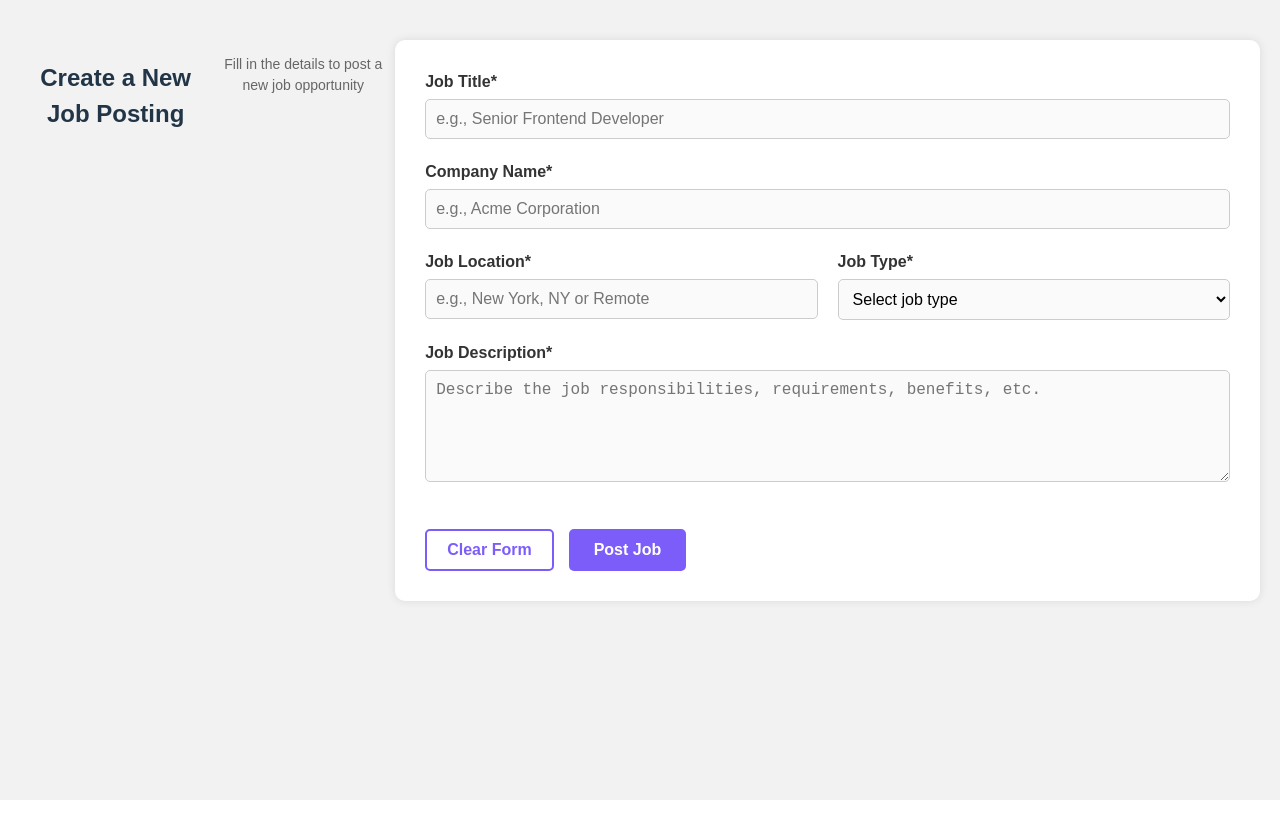
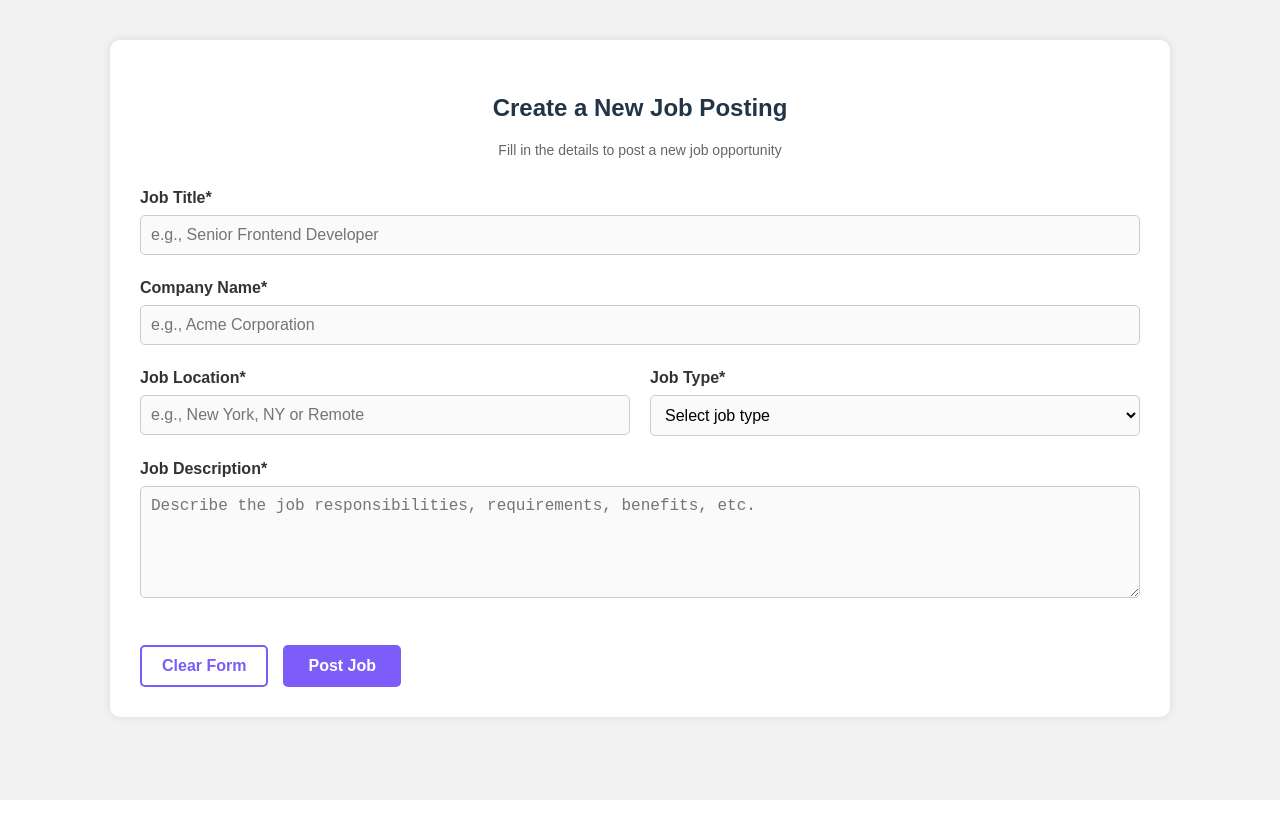
Before and after one commit to kaveenskn/InternQuest-web-Group2, a React (Vite) app: page / in a window 1280 px wide. Shown: the top 838 px of the page. After the commit the page ends 800 px from the top, so only its background shows below. Built offline with nearby package versions, Linux system fonts and the light colour scheme.

Commit message:
updated Job Post Form

```diff
--- a/src/components/JobPostForm.css
+++ b/src/components/JobPostForm.css
@@ -1,4 +1,4 @@
-/* Global page style */
+/* Reset and base styles */
 body, html, #root {
   height: 100%;
   width: 100%;
@@ -7,17 +7,17 @@ body, html, #root {
   background-color: #f2f2f2;
 }
 
-/* Main container to center the content */
+/* Container to center everything */
 .job-post-container {
-  min-height: 100%;
+  min-height: 100vh;
   display: flex;
   justify-content: center;
   align-items: flex-start;
   padding: 40px 20px;
-  overflow-y: auto;
+  box-sizing: border-box;
 }
 
-/* White box for form and header */
+/* Main white card */
 .job-post-form {
   background: white;
   padding: 30px;
@@ -27,12 +27,12 @@ body, html, #root {
   border-radius: 10px;
 }
 
-/* Header inside the box */
+/* Title and subtitle inside the box */
 .form-title {
   font-size: 24px;
   font-weight: bold;
+  text-align: center;
   margin-bottom: 5px;
-  text-align: center;
 }
 
 .form-subtitle {
@@ -42,7 +42,7 @@ body, html, #root {
   margin-bottom: 25px;
 }
 
-/* Input labels */
+/* Labels and inputs */
 .input-label {
   font-weight: 600;
   margin-bottom: 6px;
@@ -50,7 +50,6 @@ body, html, #root {
   color: #333;
 }
 
-/* Inputs and textarea */
 .input-field,
 .textarea-field {
   width: 100%;
@@ -68,7 +67,7 @@ body, html, #root {
   resize: vertical;
 }
 
-/* Horizontal form row */
+/* Horizontal row for two fields */
 .row {
   display: flex;
   gap: 20px;
@@ -77,9 +76,10 @@ body, html, #root {
 
 .half-width {
   flex: 1;
+  min-width: 240px;
 }
 
-/* Buttons row */
+/* Buttons */
 .button-row {
   display: flex;
   justify-content: flex-start;
@@ -87,7 +87,6 @@ body, html, #root {
   margin-top: 25px;
 }
 
-/* Button styles */
 .clear-btn {
   background-color: white;
   border: 2px solid #7c5dfa;
--- a/src/components/JobPostForm.jsx
+++ b/src/components/JobPostForm.jsx
@@ -26,7 +26,6 @@ function JobPostForm() {
   const handleSubmit = (e) => {
     e.preventDefault();
     alert('Job Posted!\n' + JSON.stringify(formData, null, 2));
-    // Here you can add your API call or other logic
   };
 
   const handleClear = () => {
@@ -41,9 +40,11 @@ function JobPostForm() {
 
   return (
     <div className="job-post-container">
+      <div className="job-post-form">
         <h2 className="form-title">Create a New Job Posting</h2>
         <p className="form-subtitle">Fill in the details to post a new job opportunity</p>
-      <form className="job-post-form" onSubmit={handleSubmit}>
+
+        <form onSubmit={handleSubmit}>
           <label className="input-label">
             Job Title*
             <input
@@ -128,6 +129,7 @@ function JobPostForm() {
           </div>
         </form>
       </div>
+    </div>
   );
 }
 
```
Lines whose indentation alone changed are shown as unchanged.
